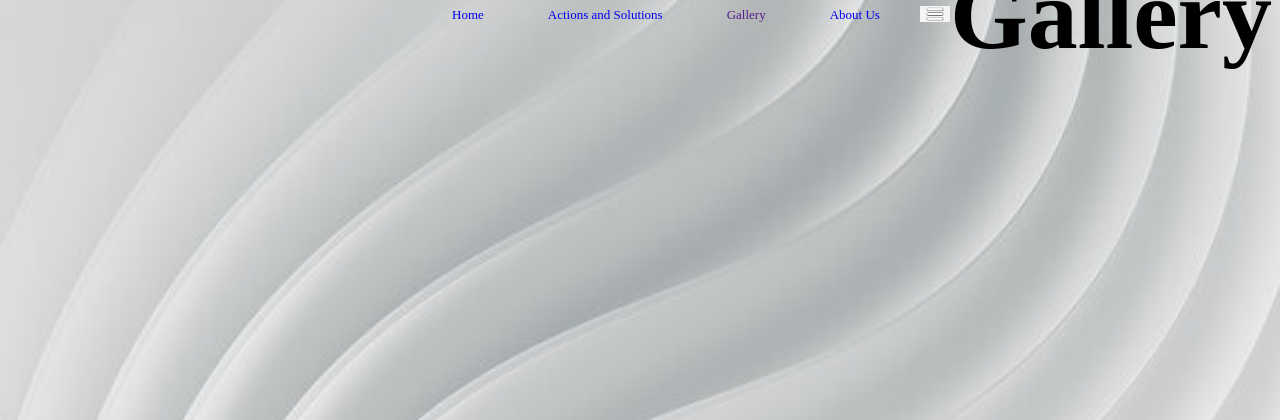
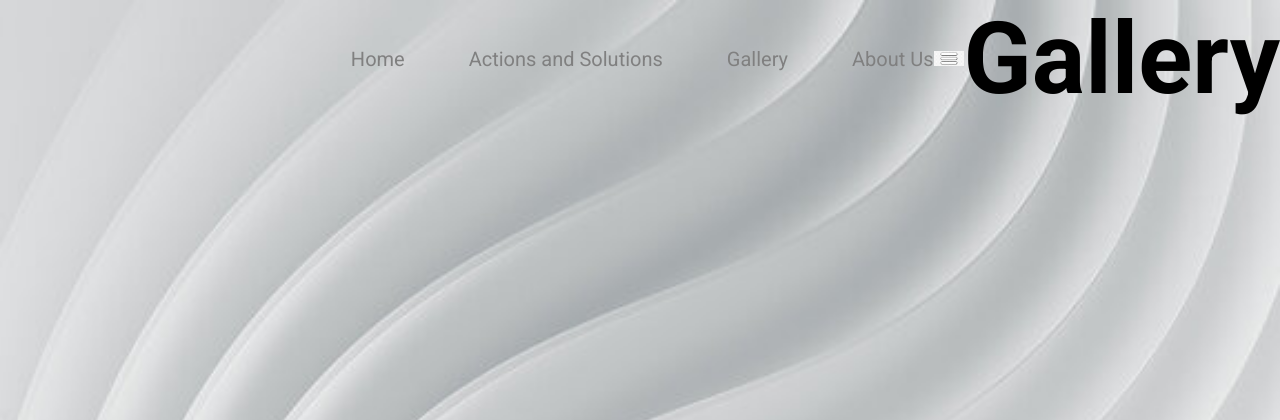
Before and after one commit to VinzJS/learningtasks, a PHP site: page /LT4/gallery.html in a window 1280 px wide. Shown: the top 420 px of the page. Run offline with PHP 8.4, Linux system fonts and the light colour scheme.

Commit message:
Update styles3.css

```diff
--- a/LT4/styles3.css
+++ b/LT4/styles3.css
@@ -1,36 +1,44 @@
-
 body {
   background-image: url('bg1.jpg');
    background-repeat: no-repeat;
   background-attachment: fixed;
   background-size: cover;
 }
+
+*{
+  margin:0;
+  padding:0;
+  font-family:'Roboto', sans-serif;
+}
 .navbar{
-  height:12px;
+  height:12%;
   display:flex;
   align-items:center;
 }
-.logo{
-  width:50px;
-  cursor:pointer;
+.menu-icon{
+ width:30px;
+ cursor:pointer;
 }
-.menu-icon{
-  width:30px;
-  cursor:pointer;
-  margin-left:40px;
-}
-nav{
+
+ nav{
   flex:1;
   text-align:right;
 }
+
 nav ul li{
   list-style:none;
   display:inline-block;
   margin-left:60px;
 }
+
 nav ul li a{
   text-decoration:none;
-  font-size:13px;
+  color:#808080;
+  font-size:20px;
+}
+.menu-icon{
+ width:30px;
+ cursor:pointer;
 }
 p{
   font-size:30px;
```
